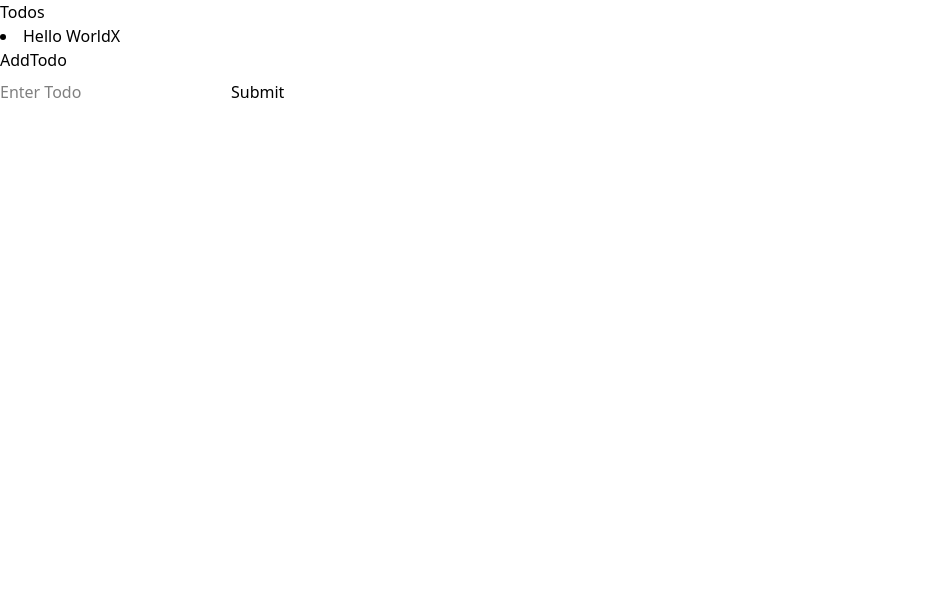
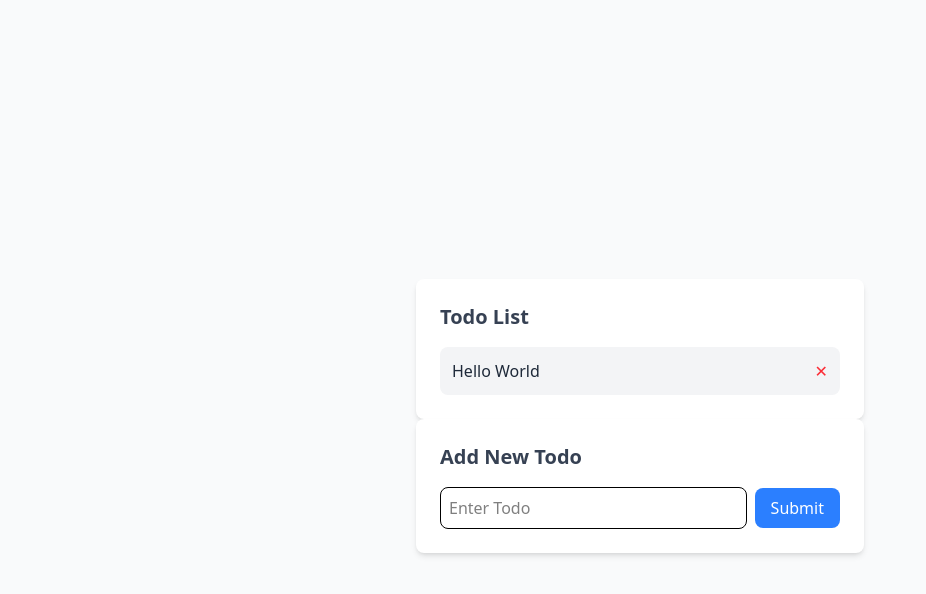
Before and after one commit to anandspaces/todo-django, a React (Vite) app in the folder frontend/: page / in a window 1280 px wide. Shown: the top 594 px of the page, without its empty margins (0-926 px from the left). Built offline with nearby package versions, Linux system fonts and the light colour scheme.

Commit message:
added styles

```diff
--- a/frontend/src/App.tsx
+++ b/frontend/src/App.tsx
@@ -1,13 +1,13 @@
-import AddTodo from "./components/AddTodo"
-import Todos from "./components/Todos"
+import AddTodo from "./components/AddTodo";
+import Todos from "./components/Todos";
 
 function App() {
   return (
-    <>
+    <div className="min-h-screen bg-gray-50 flex flex-col items-center justify-center p-4">
       <Todos />
       <AddTodo />
-    </>
-  )
+    </div>
+  );
 }
 
-export default App
+export default App;
--- a/frontend/src/components/AddTodo.tsx
+++ b/frontend/src/components/AddTodo.tsx
@@ -4,31 +4,36 @@ import { addTodo } from "../features/todo/todoSlice";
 import { AppDispatch } from "../app/store";
 
 function AddTodo() {
-  const [input,setInput] = useState<string>("");
+  const [input, setInput] = useState<string>("");
   const dispatch = useDispatch<AppDispatch>();
 
-  function addTodoHandler(e: React.FormEvent<HTMLFormElement>){
+  function addTodoHandler(e: React.FormEvent<HTMLFormElement>) {
     e.preventDefault();
     if (input.trim() === "") return;
-    dispatch(addTodo(input))
-    setInput('')
+    dispatch(addTodo(input));
+    setInput("");
   }
 
   return (
-    <>
-    <div>AddTodo</div>
-    <form onSubmit={addTodoHandler} className="flex">
+    <div className="bg-white shadow-md rounded-lg p-6 w-full max-w-md mx-auto">
+      <h2 className="text-xl font-bold mb-4 text-gray-700">Add New Todo</h2>
+      <form onSubmit={addTodoHandler} className="flex items-center space-x-2">
         <input
           type="text"
-     className="mt-2"
+          className="flex-grow p-2 border rounded-lg outline-none focus:ring-2 focus:ring-blue-400"
           placeholder="Enter Todo"
           value={input}
-     onChange={(e)=>setInput(e.target.value)}
+          onChange={(e) => setInput(e.target.value)}
         />
-    <button type='submit' className="mt-2">Submit</button>
+        <button
+          type="submit"
+          className="bg-blue-500 text-white px-4 py-2 rounded-lg hover:bg-blue-600 transition-all duration-200"
+        >
+          Submit
+        </button>
       </form>
+    </div>
+  );
+}
 
-    </>
-  )
-}
-export default AddTodo
+export default AddTodo;
--- a/frontend/src/components/Todos.tsx
+++ b/frontend/src/components/Todos.tsx
@@ -1,24 +1,36 @@
-import { useDispatch, useSelector } from "react-redux"
-import { removeTodo, Todo } from "../features/todo/todoSlice"
-import { AppDispatch, RootState } from "../app/store"
+import { useDispatch, useSelector } from "react-redux";
+import { removeTodo, Todo } from "../features/todo/todoSlice";
+import { AppDispatch, RootState } from "../app/store";
 
 function Todos() {
-  const todos = useSelector((state: RootState) => state.todos.todos)
-  const dispatch = useDispatch<AppDispatch>()
+  const todos = useSelector((state: RootState) => state.todos.todos);
+  const dispatch = useDispatch<AppDispatch>();
 
   return (
-    <>
-    <div>Todos</div>
-    {todos.map((todo: Todo)=>(
-      <li key={todo.id}>
-        {todo.text}
-        <button
-          onClick={() => dispatch(removeTodo(todo.id))}
-        >X</button>
-      </li>
-    ))}
+    <div className="bg-white shadow-md rounded-lg p-6 w-full max-w-md mx-auto mt-8">
+      <h2 className="text-xl font-bold mb-4 text-gray-700">Todo List</h2>
+      <ul className="space-y-3">
+        {todos.length > 0 ? (
+          todos.map((todo: Todo) => (
+            <li
+              key={todo.id}
+              className="flex justify-between items-center bg-gray-100 p-3 rounded-lg"
+            >
+              <span className="text-gray-800">{todo.text}</span>
+              <button
+                onClick={() => dispatch(removeTodo(todo.id))}
+                className="text-red-500 hover:text-red-700 transition-all duration-200"
+              >
+                &#10005;
+              </button>
+            </li>
+          ))
+        ) : (
+          <li className="text-gray-500">No todos yet. Add one above!</li>
+        )}
+      </ul>
+    </div>
+  );
+}
 
-    </>
-  )
-}
-export default Todos
+export default Todos;
```
Lines whose indentation alone changed are shown as unchanged.
